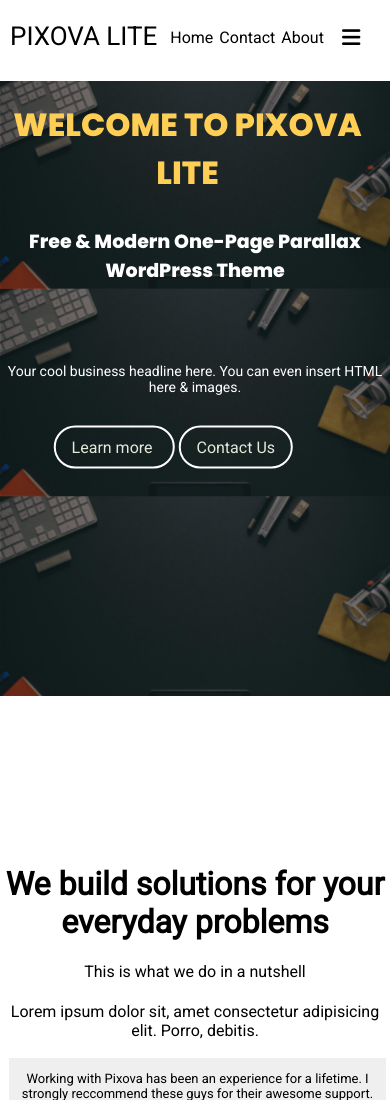
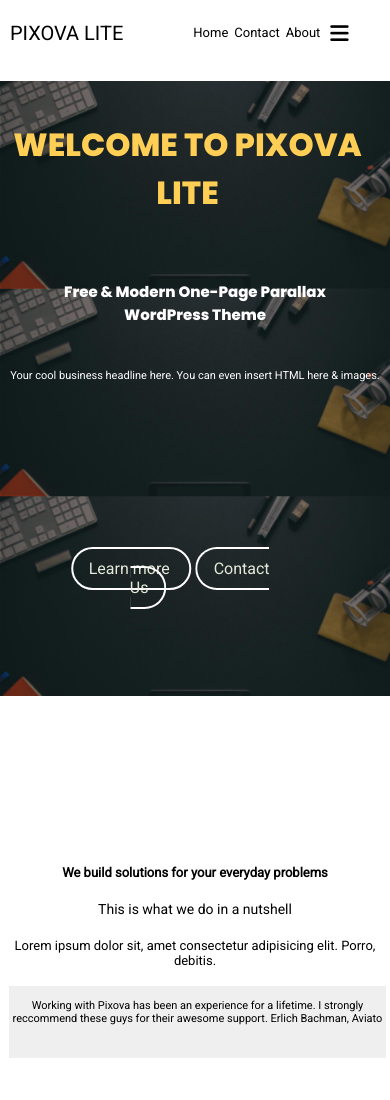
Before and after one commit to himanshu1161/PIXOVA-LITE-TEMPLATE.github.io, a plain HTML site: page index.html in a window 390 px wide. Shown: the top 1100 px of the page. Drawn offline with Linux system fonts and the light colour scheme.

Commit message:
change in res.css

```diff
--- a/res.css
+++ b/res.css
@@ -5,19 +5,22 @@
     }
     .pix{
         margin-left: -182px;
+        font-size: 20px;
     }
     li{
         padding-right: 6px;
     }
     .icon{
-        margin-left: -120px;
-margin-top: 6px;
+        margin-left: -128px;
+margin-top: 2px;
     }
     .hh{
         margin-right: 15px;
+        padding-top: 40px;
     }
     .intro{
-        font-size: 19px;
+        padding-top: 33px;
+        font-size: 15px;
     }
     .btn1{
         padding: 10px 16px;
@@ -28,9 +31,9 @@ margin-top: 6px;
         padding: 10px 16px;
     }
     .bar{
-        height: 95px;
+        height: 59px;
         margin-right: 4px;
-        font-size: 13px;
+        font-size: 11px;
         margin-left: 9px;
     }
     .im1{
@@ -41,8 +44,8 @@ margin-top: 6px;
         margin-left: 3px;
     }
     .but{
-        margin-top: 25px;
-        left: 52%
+        margin-top: 156px;
+margin-left: 41px;
     }
     .bar2{
         margin-right: 50px;
@@ -50,8 +53,22 @@ margin-top: 6px;
 
     }
     .line{
-        margin-top: 78px;
-font-size: 14px;
+        margin-top: 43px;
+font-size: 11px;
+    }
+    .head{
+        font-size: 13px;
+        margin-left: 57px;
+        margin-top: -3px;
+    }
+    .p1{
+        font-size: 13px;
+    }
+    .p2{
+        font-size: 14px;
+    }
+    .p3{
+        font-size: 13px;
     }
 @media screen and (max-width:1000px) and (min-width:750px){
     nav{
@@ -80,12 +97,15 @@ margin-top: 9px;
     .im1{
         margin-left: -235px;
     }
+    .pix{
+        margin-left: -161px;
+    }
 }
 
 @media screen and (max-width:378px){
     .but{
-        margin-top: 87px;
-        margin-left: -3px
+        margin-top: 160px;
+margin-left: 12px;
     }
     .line{
         margin-top: 42px;
```
Also changed, not shown: animated/index.html (deleted, +0 -13 lines).
